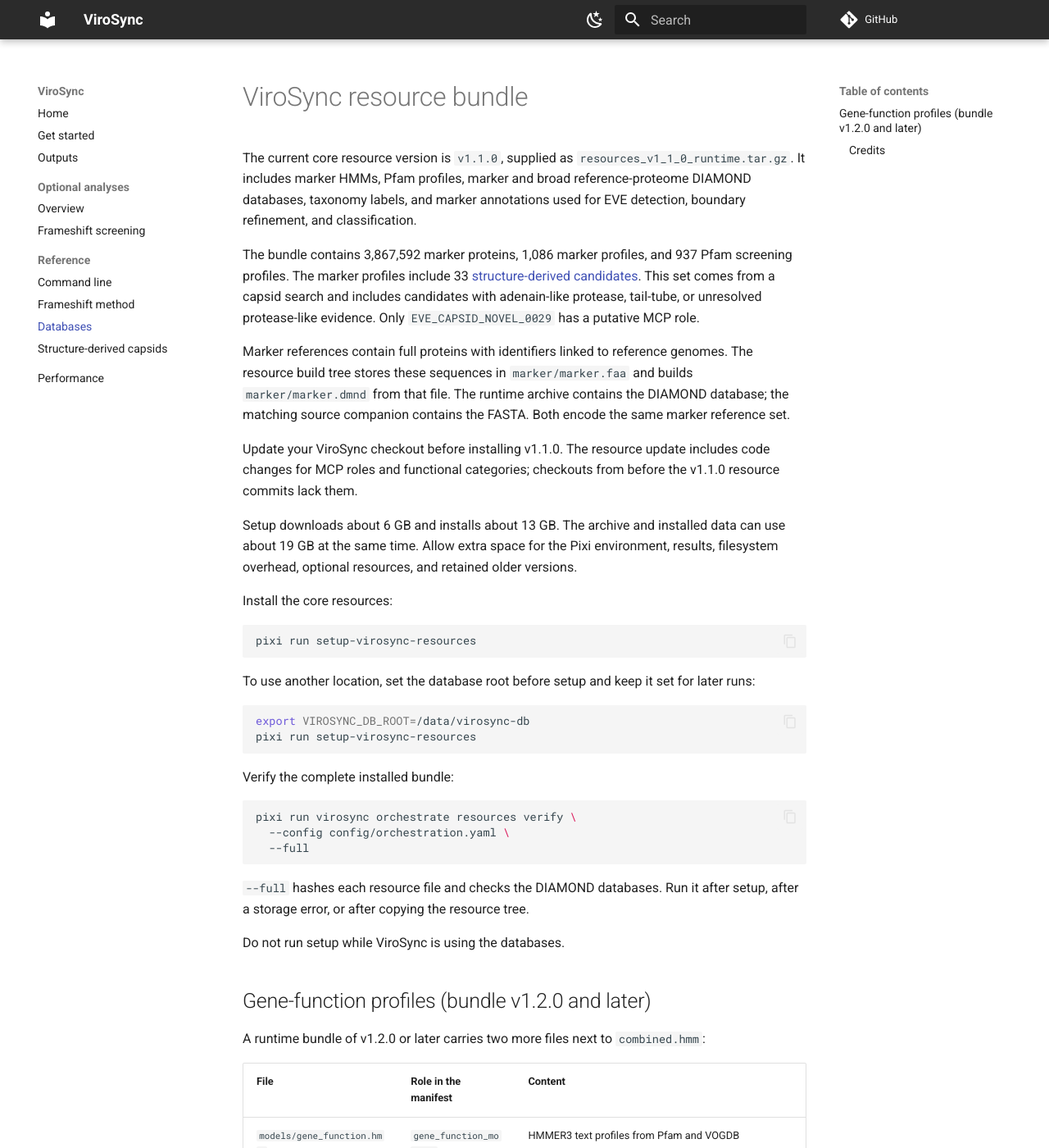
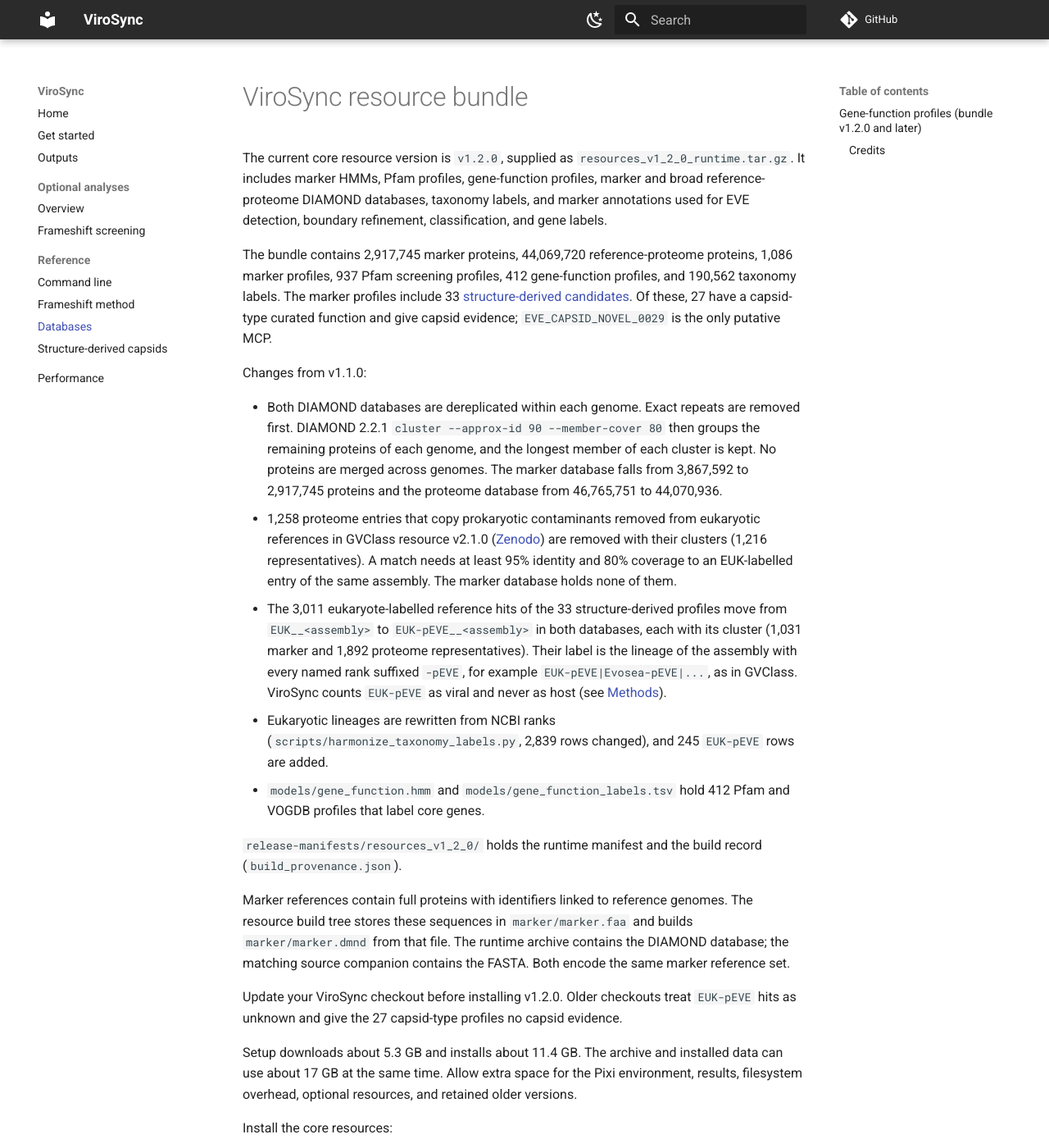
Before and after one commit to NeLLi-team/virosync, an MkDocs documentation site: the page built from docs/RESOURCE_BUNDLE.md, in a window 1280 px wide and 1400 px high. Shown: the whole window at 82% size. Built offline with MkDocs 1.6.1 and Material for MkDocs 9.7.7, drawn with Linux system fonts in a browser that asks for light colours; comment, search, counter and statistics services are not loaded.

Commit message:
feat(resources): pin dereplicated resource bundle v1.2.0
Bundle v1.2.0 dereplicates the marker and proteome DIAMOND databases
within each genome (DIAMOND 2.2.1 cluster at 90% identity, longest
member kept), removes 1,258 proteome copies of GVClass v2.1.0
prokaryotic contaminants, moves the 3,011 eukaryote-labelled capsid
profile hits to the EUK-pEVE class, adds the NCBI-harmonized eukaryotic
lineages and ships the gene-function profiles.

- Pin the runtime archive (5,267,046,975 bytes, SHA-256 054c2844...,
  manifest d8048752...) in the installer, both configs, the CI guards
  and the tests.
- Track the runtime manifest and a build record in
  release-manifests/resources_v1_2_0/.
- Update the install sizes and the bundle documentation.

```diff
--- a/docs/RESOURCE_BUNDLE.md
+++ b/docs/RESOURCE_BUNDLE.md
@@ -1,17 +1,47 @@
 # ViroSync resource bundle
 
-The current core resource version is `v1.1.0`, supplied as
-`resources_v1_1_0_runtime.tar.gz`. It includes marker HMMs, Pfam profiles,
-marker and broad reference-proteome DIAMOND databases, taxonomy labels, and
-marker annotations used for EVE detection, boundary refinement, and
-classification.
+The current core resource version is `v1.2.0`, supplied as
+`resources_v1_2_0_runtime.tar.gz`. It includes marker HMMs, Pfam profiles,
+gene-function profiles, marker and broad reference-proteome DIAMOND databases,
+taxonomy labels, and marker annotations used for EVE detection, boundary
+refinement, classification, and gene labels.
 
-The bundle contains 3,867,592 marker proteins, 1,086 marker profiles, and 937 Pfam
-screening profiles. The marker profiles include 33
-[structure-derived candidates](reference/capsid-models.md). This set comes
-from a capsid search and includes candidates with adenain-like protease, tail-tube, or
-unresolved protease-like evidence. Only `EVE_CAPSID_NOVEL_0029` has a putative
-MCP role.
+The bundle contains 2,917,745 marker proteins, 44,069,720 reference-proteome
+proteins, 1,086 marker profiles, 937 Pfam screening profiles, 412 gene-function
+profiles, and 190,562 taxonomy labels. The marker profiles include 33
+[structure-derived candidates](reference/capsid-models.md). Of these, 27 have a
+capsid-type curated function and give capsid evidence; `EVE_CAPSID_NOVEL_0029`
+is the only putative MCP.
+
+Changes from v1.1.0:
+
+- Both DIAMOND databases are dereplicated within each genome. Exact repeats are
+  removed first. DIAMOND 2.2.1 `cluster --approx-id 90 --member-cover 80` then
+  groups the remaining proteins of each genome, and the longest member of each
+  cluster is kept. No proteins are merged across genomes. The marker database
+  falls from 3,867,592 to 2,917,745 proteins and the proteome database from
+  46,765,751 to 44,070,936.
+- 1,258 proteome entries that copy prokaryotic contaminants removed from
+  eukaryotic references in GVClass resource v2.1.0
+  ([Zenodo](https://doi.org/10.5281/zenodo.23381313)) are removed with their
+  clusters (1,216 representatives). A match needs at least 95% identity and 80%
+  coverage to an EUK-labelled entry of the same assembly. The marker database
+  holds none of them.
+- The 3,011 eukaryote-labelled reference hits of the 33 structure-derived
+  profiles move from `EUK__<assembly>` to `EUK-pEVE__<assembly>` in both
+  databases, each with its cluster (1,031 marker and 1,892 proteome
+  representatives). Their label is the lineage of the assembly with every named
+  rank suffixed `-pEVE`, for example `EUK-pEVE|Evosea-pEVE|...`, as in GVClass.
+  ViroSync counts `EUK-pEVE` as viral and never as host (see
+  [Methods](METHODS.md)).
+- Eukaryotic lineages are rewritten from NCBI ranks
+  (`scripts/harmonize_taxonomy_labels.py`, 2,839 rows changed), and 245
+  `EUK-pEVE` rows are added.
+- `models/gene_function.hmm` and `models/gene_function_labels.tsv` hold 412 Pfam
+  and VOGDB profiles that label core genes.
+
+`release-manifests/resources_v1_2_0/` holds the runtime manifest and the build
+record (`build_provenance.json`).
 
 Marker references contain full proteins with identifiers linked to reference
 genomes. The resource build tree stores these sequences in
@@ -19,14 +49,14 @@
 archive contains the DIAMOND database; the matching source companion contains
 the FASTA. Both encode the same marker reference set.
 
-Update your ViroSync checkout before installing v1.1.0. The resource update
-includes code changes for MCP roles and functional categories; checkouts
-from before the v1.1.0 resource commits lack them.
+Update your ViroSync checkout before installing v1.2.0. Older checkouts treat
+`EUK-pEVE` hits as unknown and give the 27 capsid-type profiles no capsid
+evidence.
 
-Setup downloads about 6 GB and installs about 13 GB. The archive and installed
-data can use about 19 GB at the same time. Allow extra space for the Pixi
-environment, results, filesystem overhead, optional resources, and retained
-older versions.
+Setup downloads about 5.3 GB and installs about 11.4 GB. The archive and
+installed data can use about 17 GB at the same time. Allow extra space for the
+Pixi environment, results, filesystem overhead, optional resources, and
+retained older versions.
 
 Install the core resources:
 
```
Also changed, not shown: CHANGELOG.md (+21 -0 lines), README.md (+4 -4 lines), docs/getting-started.md (+4 -4 lines), docs/index.md (+1 -1 lines), 12 other files.
